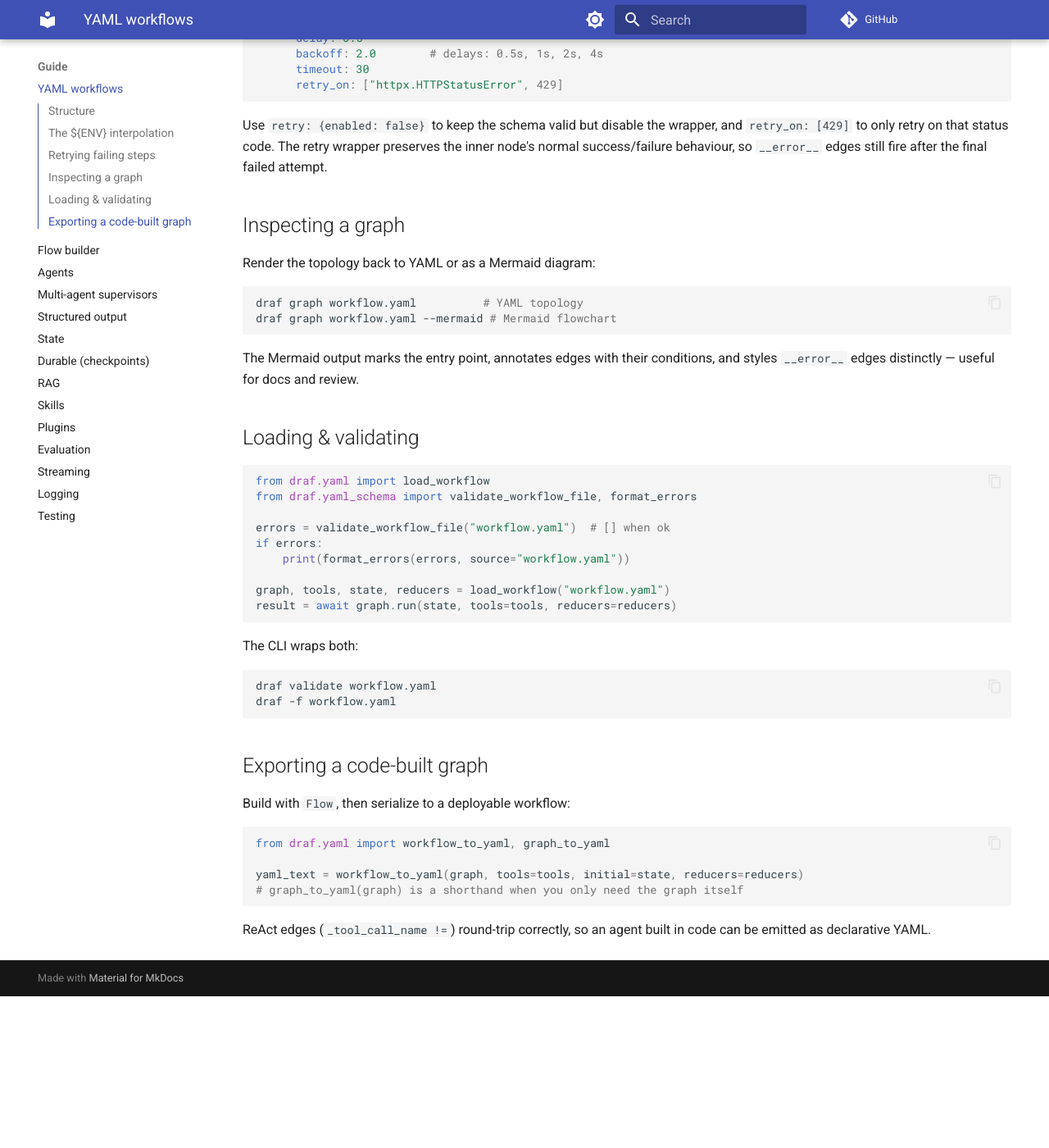
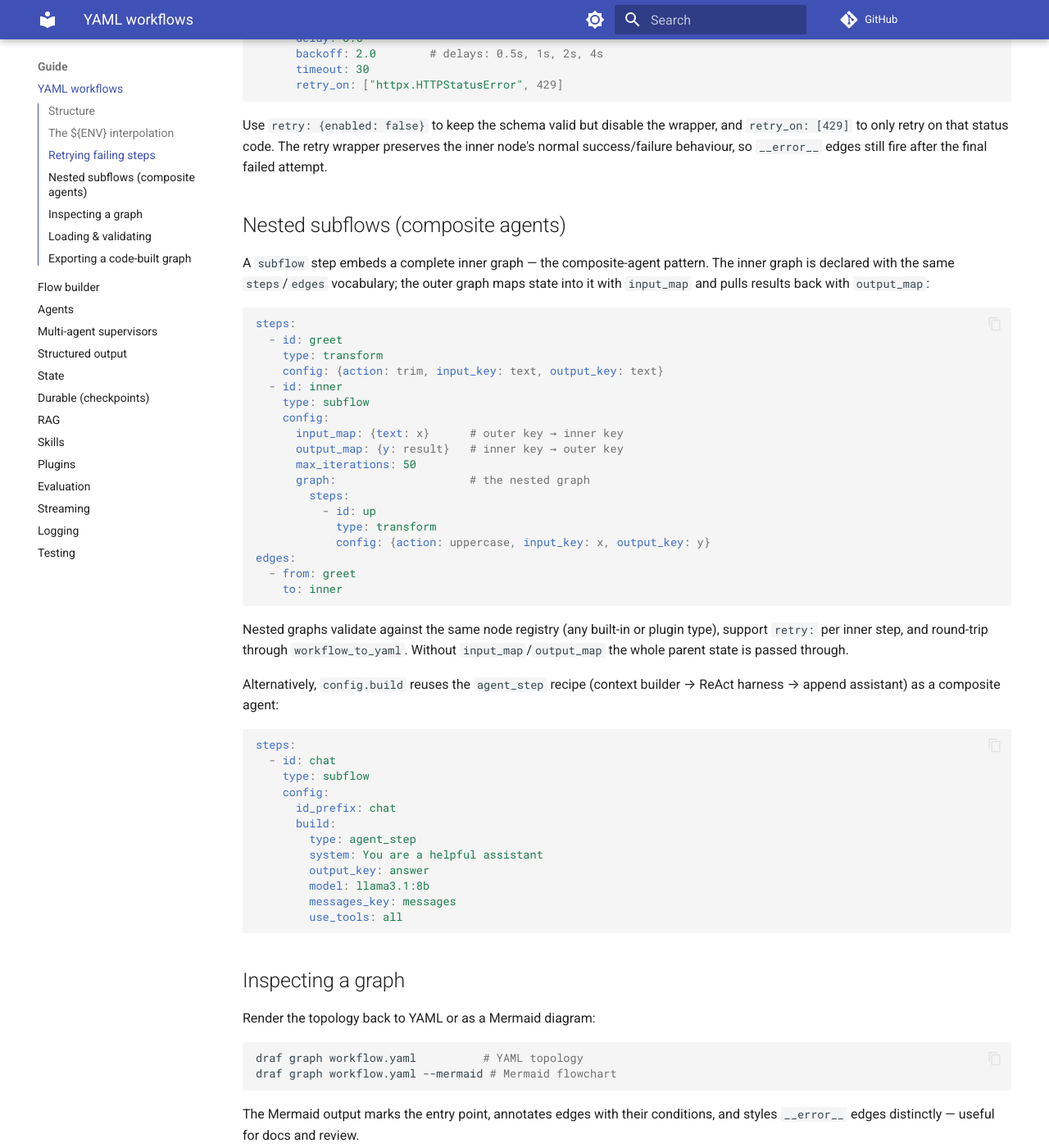
Before and after one commit to bzdvdn/draf, an MkDocs documentation site: the page built from docs/guide/yaml-workflows.md, in a window 1280 px wide and 1400 px high, scrolled down 1412 px. Shown: the whole window at 82% size. Built offline with MkDocs 1.6.1 and Material for MkDocs 9.7.7, drawn with Linux system fonts in a browser that asks for light colours; comment, search, counter and statistics services are not loaded; before the commit the page ends 2627 px from its top, so only the background shows below that.

Commit message:
update yaml workflow, add support agent_step, supevisor

````diff
--- a/docs/guide/yaml-workflows.md
+++ b/docs/guide/yaml-workflows.md
@@ -74,6 +74,57 @@ wrapper, and ``retry_on: [429]`` to only retry on that status code.  The
 retry wrapper preserves the inner node's normal success/failure behaviour,
 so ``__error__`` edges still fire after the final failed attempt.
 
+## Nested subflows (composite agents)
+
+A `subflow` step embeds a complete inner graph — the composite-agent pattern.
+The inner graph is declared with the same `steps`/`edges` vocabulary; the outer
+graph maps state into it with `input_map` and pulls results back with
+`output_map`:
+
+```yaml
+steps:
+  - id: greet
+    type: transform
+    config: {action: trim, input_key: text, output_key: text}
+  - id: inner
+    type: subflow
+    config:
+      input_map: {text: x}      # outer key → inner key
+      output_map: {y: result}   # inner key → outer key
+      max_iterations: 50
+      graph:                    # the nested graph
+        steps:
+          - id: up
+            type: transform
+            config: {action: uppercase, input_key: x, output_key: y}
+edges:
+  - from: greet
+    to: inner
+```
+
+Nested graphs validate against the same node registry (any built-in or plugin
+type), support `retry:` per inner step, and round-trip through
+`workflow_to_yaml`.  Without `input_map`/`output_map` the whole parent state is
+passed through.
+
+Alternatively, `config.build` reuses the `agent_step` recipe (context builder →
+ReAct harness → append assistant) as a composite agent:
+
+```yaml
+steps:
+  - id: chat
+    type: subflow
+    config:
+      id_prefix: chat
+      build:
+        type: agent_step
+        system: You are a helpful assistant
+        output_key: answer
+        model: llama3.1:8b
+        messages_key: messages
+        use_tools: all
+```
+
 ## Inspecting a graph
 
 Render the topology back to YAML or as a Mermaid diagram:
````
Also changed, not shown: CONSTITUTION.md (+16 -11 lines), README.md (+5 -4 lines), docs/getting-started/install.md (+1 -2 lines), docs/guide/agents.md (+1 -1 lines), examples/simple_router_yaml/README.md (added, +70 -0 lines), pyproject.toml (+2 -5 lines), 10 other files.
